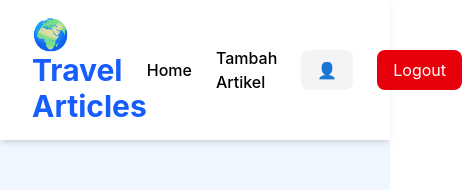
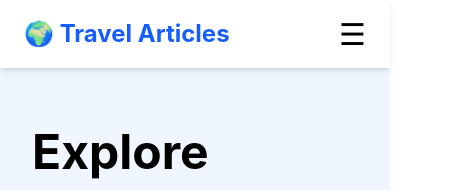
Before and after one commit to hfirza04-crypto/travel-article-app, a React (Vite) app: page / in a window 390 px wide. Shown: the top 190 px of the page, 462 px wide, since content can reach past the window. Built offline with nearby package versions, Linux system fonts and the light colour scheme.

Commit message:
Make navbar responsive

```diff
--- a/src/components/Navbar/Navbar.tsx
+++ b/src/components/Navbar/Navbar.tsx
@@ -1,4 +1,5 @@
 import { Link, useNavigate } from "react-router-dom";
+import { useState } from "react";
 import Swal from "sweetalert2";
 import { toast } from "react-toastify";
 import { useAuthStore } from "../../store/authStore";
@@ -7,6 +8,8 @@ function Navbar() {
   const navigate = useNavigate();
 
   const { user, logout } = useAuthStore();
+
+  const [menuOpen, setMenuOpen] = useState(false);
 
   const handleLogout = async () => {
     const result = await Swal.fire({
@@ -34,16 +37,17 @@ function Navbar() {
   return (
     <nav className="bg-white shadow-md sticky top-0 z-50">
 
-      <div className="max-w-7xl mx-auto flex justify-between items-center px-8 py-4">
+      <div className="max-w-7xl mx-auto flex justify-between items-center px-6 py-4">
 
         <Link
           to="/home"
-          className="text-3xl font-bold text-blue-600"
+          className="text-2xl md:text-3xl font-bold text-blue-600"
         >
           🌍 Travel Articles
         </Link>
 
-        <div className="flex items-center gap-6">
+        {/* Desktop Menu */}
+        <div className="hidden md:flex items-center gap-6">
 
           <Link
             to="/home"
@@ -72,7 +76,53 @@ function Navbar() {
 
         </div>
 
+        {/* Mobile Button */}
+        <button
+          className="md:hidden text-3xl"
+          onClick={() => setMenuOpen(!menuOpen)}
+        >
+          ☰
+        </button>
+
       </div>
+
+      {/* Mobile Menu */}
+      {menuOpen && (
+        <div className="md:hidden bg-white border-t shadow-lg">
+
+          <div className="flex flex-col p-5 gap-4">
+
+            <Link
+              to="/home"
+              onClick={() => setMenuOpen(false)}
+              className="hover:text-blue-600"
+            >
+              🏠 Home
+            </Link>
+
+            <Link
+              to="/create"
+              onClick={() => setMenuOpen(false)}
+              className="hover:text-blue-600"
+            >
+              ➕ Tambah Artikel
+            </Link>
+
+            <div className="bg-gray-100 rounded-lg px-3 py-2">
+              👤 <b>{user?.username}</b>
+            </div>
+
+            <button
+              onClick={handleLogout}
+              className="bg-red-600 hover:bg-red-700 text-white py-2 rounded-lg"
+            >
+              Logout
+            </button>
+
+          </div>
+
+        </div>
+      )}
 
     </nav>
   );
```
